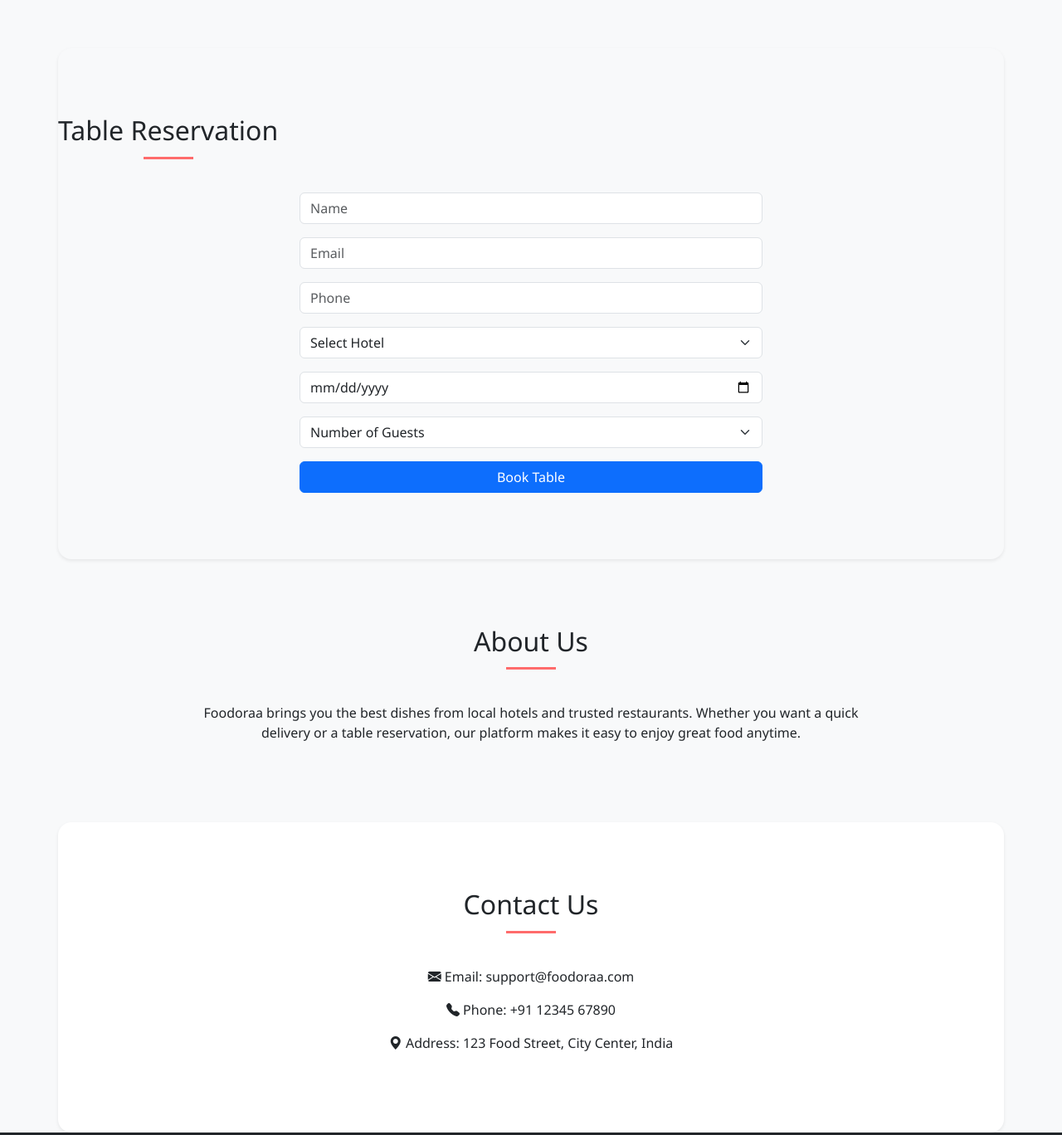
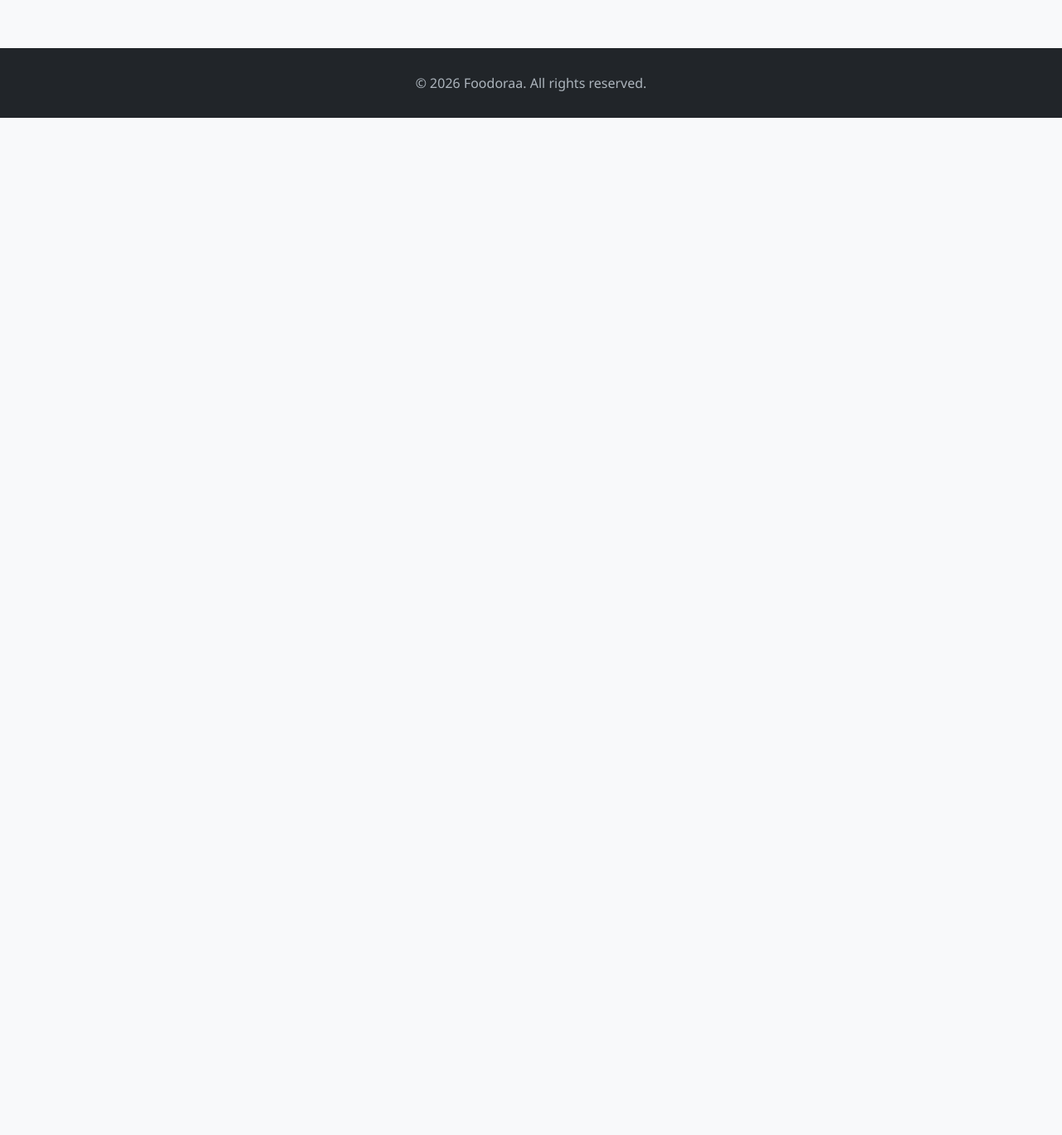
Before and after one commit to omncse25-spec/pr13new, a plain HTML site: page index.html in a window 1280 px wide. Shown: the part 3640-5008 px from the top of the page at 83% size. After the commit the page ends 3782 px from the top, so only its background shows below. Drawn offline with nearby package versions, Linux system fonts and the light colour scheme.

Commit message:
minore changes
Removed the table reservation section and its associated modal from the HTML.

```diff
--- a/index.html
+++ b/index.html
@@ -191,65 +191,6 @@
             </div>
         </div>
     </section>
-    <section id="table" class="container section-padding bg-light rounded-4 shadow-sm">
-        <h2 class="text-center section-title">Table Reservation</h2>
-        <div class="row justify-content-center">
-            <div class="col-md-6">
-                <form id="reservationForm">
-                    <div class="mb-3"><input type="text" class="form-control" id="name" placeholder="Name" required></div>
-                    <div class="mb-3"><input type="email" class="form-control" id="email" placeholder="Email" required></div>
-                    <div class="mb-3"><input type="tel" class="form-control" id="phone" placeholder="Phone" required></div>
-                    <div class="mb-3">
-                        <select class="form-select" id="hotel" required>
-                            <option value="" disabled selected>Select Hotel</option>
-                            <option>Hotel Laziz</option>
-                            <option>Vishnuji ki Rasoi</option>
-                        </select>
-                    </div>
-                    <div class="mb-3"><input type="date" class="form-control" id="date" required></div>
-                    <div class="mb-3">
-                        <select class="form-select" id="guests" required>
-                            <option value="" disabled selected>Number of Guests</option>
-                            <option value="1">1 Guest</option>
-                            <option value="2">2 Guests</option>
-                            <option value="3">3+ Guests</option>
-                        </select>
-                    </div>
-                    <button type="submit" class="btn btn-primary w-100">Book Table</button>
-                </form>
-            </div>
-        </div>
-    </section>
-    <div class="modal fade" id="successModal" tabindex="-1">
-        <div class="modal-dialog modal-dialog-centered">
-            <div class="modal-content">
-                <div class="modal-header">
-                    <h5 class="modal-title">Reservation Confirmed</h5>
-                    <button type="button" class="btn-close" data-bs-dismiss="modal" aria-label="Close"></button>
-                </div>
-                <div class="modal-body" id="successMessage">
-                    Your table has been successfully reserved. We look forward to serving you!
-                </div>
-                <div class="modal-footer">
-                    <button type="button" class="btn btn-secondary" data-bs-dismiss="modal">Close</button>
-                </div>
-            </div>
-        </div>
-    </div>
-    <section id="about" class="container section-padding text-center">
-        <h2 class="section-title">About Us</h2>
-        <p class="mx-auto" style="max-width: 800px;">Foodoraa brings you the best dishes from local hotels and trusted restaurants. Whether you want a quick delivery or a table reservation, our platform makes it easy to enjoy great food anytime.</p>
-    </section>
-    <section id="contacts" class="container section-padding bg-white rounded-4 shadow-sm text-center">
-        <h2 class="section-title">Contact Us</h2>
-        <div class="row justify-content-center">
-            <div class="col-md-8">
-                <p><i class="bi bi-envelope-fill"></i> Email: support@foodoraa.com</p>
-                <p><i class="bi bi-telephone-fill"></i> Phone: +91 12345 67890</p>
-                <p><i class="bi bi-geo-alt-fill"></i> Address: 123 Food Street, City Center, India</p>
-            </div>
-        </div>
-    </section>
     <footer class="footer text-center">
         <div class="container">
             <p class="mb-0">&copy; 2026 Foodoraa. All rights reserved.</p>
```
